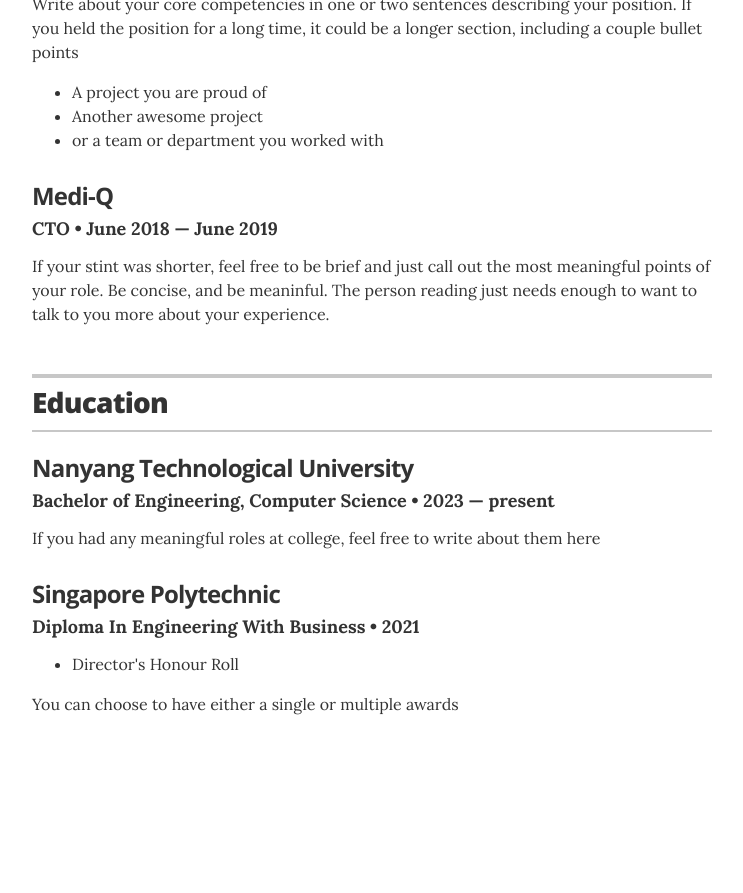
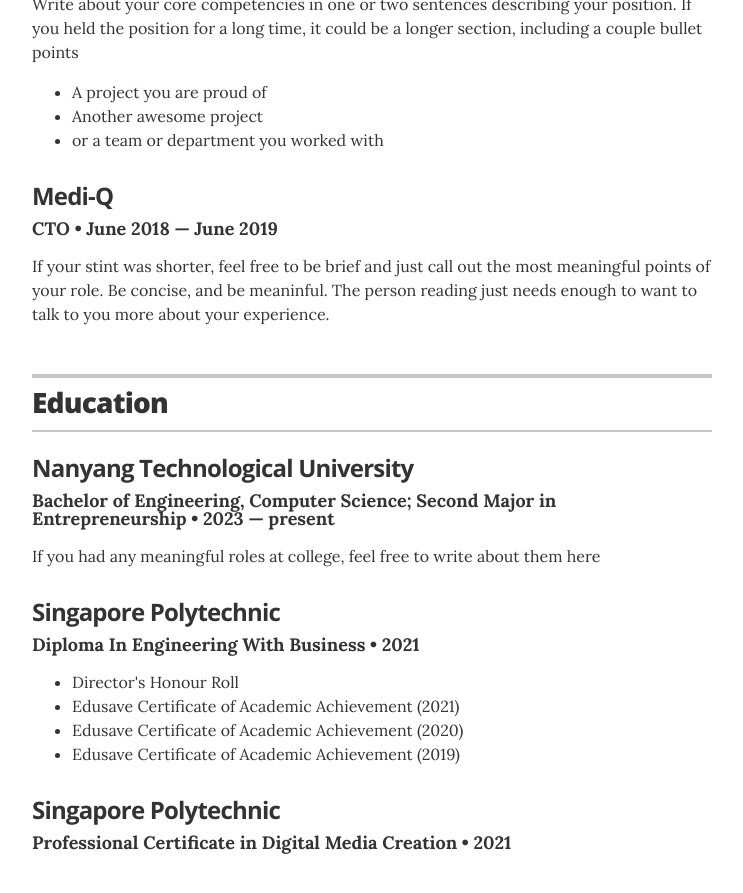
Before and after one commit to scott-cjx/resume, a Jekyll site: the page built from index.html, in a window 1280 px wide and 900 px high, scrolled down 1122 px. Shown: the top 893 px of the window, without its empty margins (268-1011 px from the left). Built offline with Jekyll 4.4.1, drawn with Linux system fonts in a browser that asks for light colours; before the commit the page ends 1886 px from its top, so only the background shows below that.

Commit message:
changed education

```diff
--- a/_data/education.yml
+++ b/_data/education.yml
@@ -1,5 +1,5 @@
 # Degree
-- degree: Bachelor of Engineering, Computer Science
+- degree: Bachelor of Engineering, Computer Science; Second Major in Entrepreneurship
   uni: Nanyang Technological University
   year: 2023 &mdash; present
   summary: If you had any meaningful roles at college, feel free to write about them here
@@ -9,4 +9,12 @@
   year: 2021
   awards:
     - award: Director's Honour Roll
-  summary: You can choose to have either a single or multiple awards
+    - award: Edusave Certificate of Academic Achievement (2021)
+    - award: Edusave Certificate of Academic Achievement (2020)
+    - award: Edusave Certificate of Academic Achievement (2019)
+  summary: ""
+
+- degree: Professional Certificate in Digital Media Creation
+  uni: Singapore Polytechnic
+  year: 2021
+  summary: ""
```
